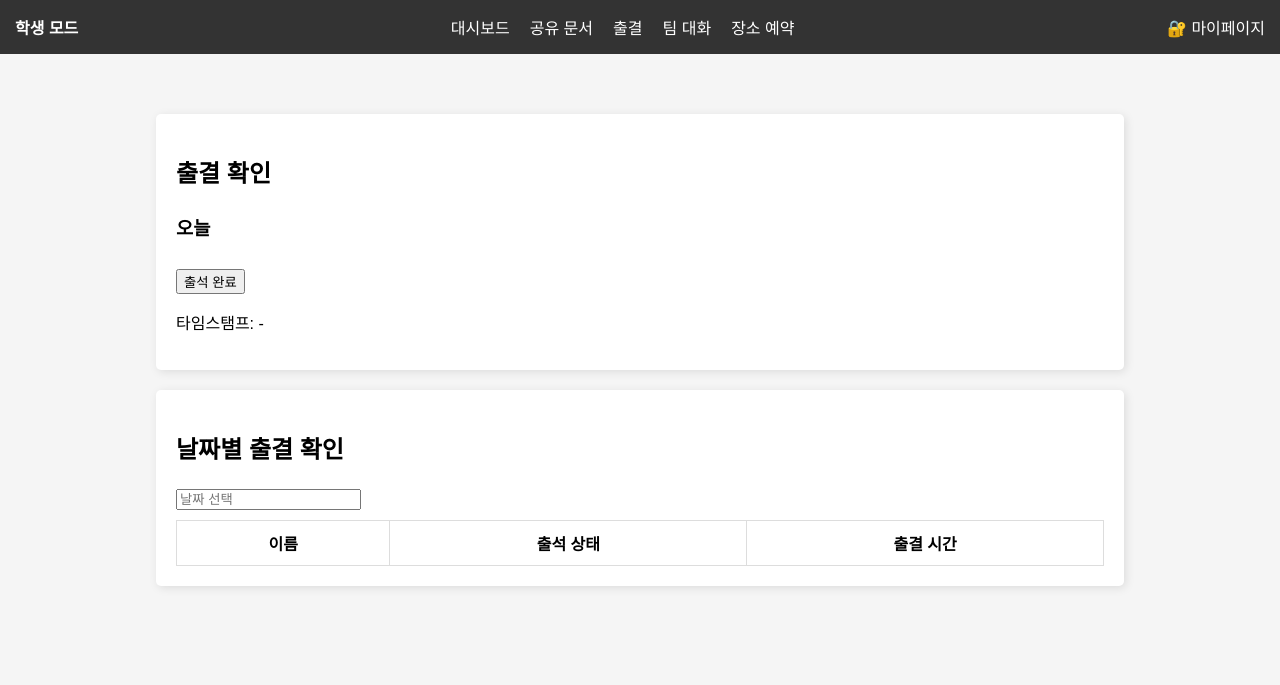
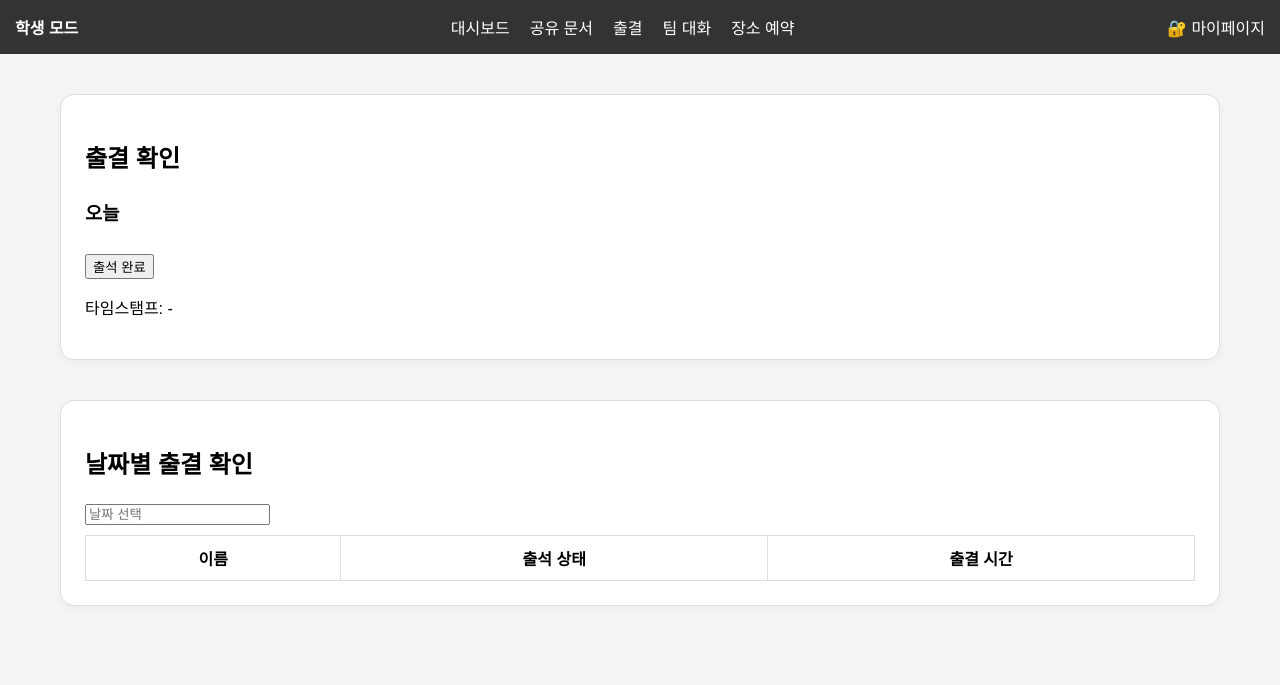
Before and after one commit to shagyeong/SP2025S, a Django app: template serverproject/attendance/templates/attendance/attendance.html in a window 1280 px wide. Shown: the top 685 px of the page. Run offline with Django 3.2, Linux system fonts and the light colour scheme; the template is opened without the code that fills it, so the values that code supplies are empty; some web fonts are replaced.

Commit message:
레이아웃 변경

```diff
--- a/serverproject/attendance/templates/attendance/instructor_attendance.html
+++ b/serverproject/attendance/templates/attendance/instructor_attendance.html
@@ -5,7 +5,7 @@
 
 {% block content %}
 <div class="instructor-page">
-    <h1>👨‍🏫 교수자 출결 관리</h1>
+    <h1>👨‍🏫 출결 관리</h1>
 
     <section class="team-list-section">
         <h2>팀 명단</h2>
--- a/serverproject/mainpage/static/mainpage/css/main.css
+++ b/serverproject/mainpage/static/mainpage/css/main.css
@@ -1,5 +1,16 @@
-/* 전체 레이아웃, 네비게이션, 출결/예약/채팅 공통 UI */
 
+/* ================== 공통 레이아웃 및 스타일 ================== */
+
+:root {
+    --background-light: #f9f9ff;
+    --background-card: #fcfcfc;
+    --primary: #3b6bff;
+    --gray: #6a6a6a;
+    --bg-light: #f5f7fb;
+    --card-bg: #ffffff;
+}
+
+/* 기본 레이아웃 */
 body {
     font-family: Arial, sans-serif;
     margin: 0;
@@ -32,13 +43,23 @@ body {
     padding: 40px;
 }
 
-.box {
+/* 공통 박스 UI */
+.box,
+.attendance-section,
+.attendance-box,
+.attendance-history,
+.reservation-section,
+.reservation-history,
+.card-block {
     border-radius: 14px;
     padding: 24px;
-    box-shadow: 0 4px 12px rgba(0,0,0,0.04);
+    box-shadow: 0 4px 12px rgba(0, 0, 0, 0.04);
     background: #ffffff;
-  }
+    border: 1px solid #ddd;
+    margin-bottom: 40px;
+}
 
+/* 채팅 */
 .chat-box {
     height: 200px;
     overflow-y: auto;
@@ -64,16 +85,7 @@ body {
     cursor: pointer;
 }
 
-.attendance-section,
-.attendance-history {
-    width: 80%;
-    margin: 20px auto;
-    padding: 20px;
-    background: white;
-    border-radius: 5px;
-    box-shadow: 2px 2px 10px rgba(0, 0, 0, 0.1);
-}
-
+/* 출결 */
 #attendance-checklist {
     display: flex;
     justify-content: center;
@@ -81,29 +93,34 @@ body {
     margin: 10px 0;
 }
 
-.attendance-history table {
+.attendance-box h2 {
+    margin-bottom: 16px;
+}
+
+.attendance-box select,
+.attendance-box button {
+    margin-right: 10px;
+    padding: 6px 10px;
+    font-size: 14px;
+}
+
+.attendance-history table,
+.reservation-history table {
     width: 100%;
     margin-top: 10px;
     border-collapse: collapse;
 }
 
 .attendance-history th,
-.attendance-history td {
+.attendance-history td,
+.reservation-history th,
+.reservation-history td {
     border: 1px solid #ddd;
     padding: 10px;
     text-align: center;
 }
 
-.reservation-section,
-.reservation-history {
-    width: 80%;
-    margin: 20px auto;
-    padding: 20px;
-    background: white;
-    border-radius: 5px;
-    box-shadow: 2px 2px 10px rgba(0, 0, 0, 0.1);
-}
-
+/* 예약 */
 .reservation-section select,
 .reservation-section input {
     width: 100%;
@@ -127,19 +144,7 @@ body {
     background-color: #45a049;
 }
 
-.reservation-history table {
-    width: 100%;
-    margin-top: 10px;
-    border-collapse: collapse;
-}
-
-.reservation-history th,
-.reservation-history td {
-    border: 1px solid #ddd;
-    padding: 10px;
-    text-align: center;
-}
-
+/* Notion 카드 */
 .notion-style-list {
     list-style: none;
     padding: 0;
@@ -151,7 +156,7 @@ body {
     padding: 1rem;
     margin-bottom: 1rem;
     background-color: #fafafa;
-    box-shadow: 0 2px 4px rgba(0, 0, 0, 0.05);
+    box-shadow: 0 4px 12px rgba(0, 0, 0, 0.04);
 }
 
 .notion-title {
@@ -164,10 +169,3 @@ body {
     margin-top: 0.5rem;
     font-size: 0.9rem;
 }
-
-/* :root {
-    --primary: #3b6bff;
-    --gray: #6a6a6a;
-    --bg-light: #f5f7fb;
-    --card-bg: #ffffff;
-  } */
--- a/serverproject/mainpage/templates/mainpage/base.html
+++ b/serverproject/mainpage/templates/mainpage/base.html
@@ -9,6 +9,7 @@
     <!-- ✅ 공통 스타일 -->
     <link rel="stylesheet" href="{% static 'mainpage/css/main.css' %}">
     <link rel="stylesheet" href="{% static 'mainpage/css/student.css' %}">
+    <link rel="stylesheet" href="{% static 'mainpage/css/notion.css' %}">
     <link rel="stylesheet" href="https://cdn.jsdelivr.net/gh/orioncactus/pretendard/dist/web/variable/pretendardvariable.css" />
 
     <style>
--- a/serverproject/mainpage/templates/mainpage/base_instructor.html
+++ b/serverproject/mainpage/templates/mainpage/base_instructor.html
@@ -5,6 +5,7 @@
   <meta charset="UTF-8">
   <title>{% block title %}교수자 페이지{% endblock %}</title>
   <link rel="stylesheet" href="{% static 'mainpage/css/main.css' %}">
+  <link rel="stylesheet" href="{% static 'mainpage/css/instructor.css' %}">
   <link rel="stylesheet" href="https://cdn.jsdelivr.net/gh/orioncactus/pretendard/dist/web/variable/pretendardvariable.css" />
 
     <style>
--- a/serverproject/mainpage/templates/mainpage/instructor.html
+++ b/serverproject/mainpage/templates/mainpage/instructor.html
@@ -51,7 +51,7 @@
     </section>
 
     <!-- 출결 조회 영역 -->
-    <section class="attendance-section">
+    <section class="attendance-section team-list-section">
         <h2>출결 조회</h2>
 
         <label>회차 선택:
```
Also changed, not shown: serverproject/mainpage/static/mainpage/css/instructor.css (+19 -26 lines), serverproject/mainpage/static/mainpage/css/notion.css (+32 -11 lines), serverproject/mainpage/static/mainpage/css/student.css (indentation only).
